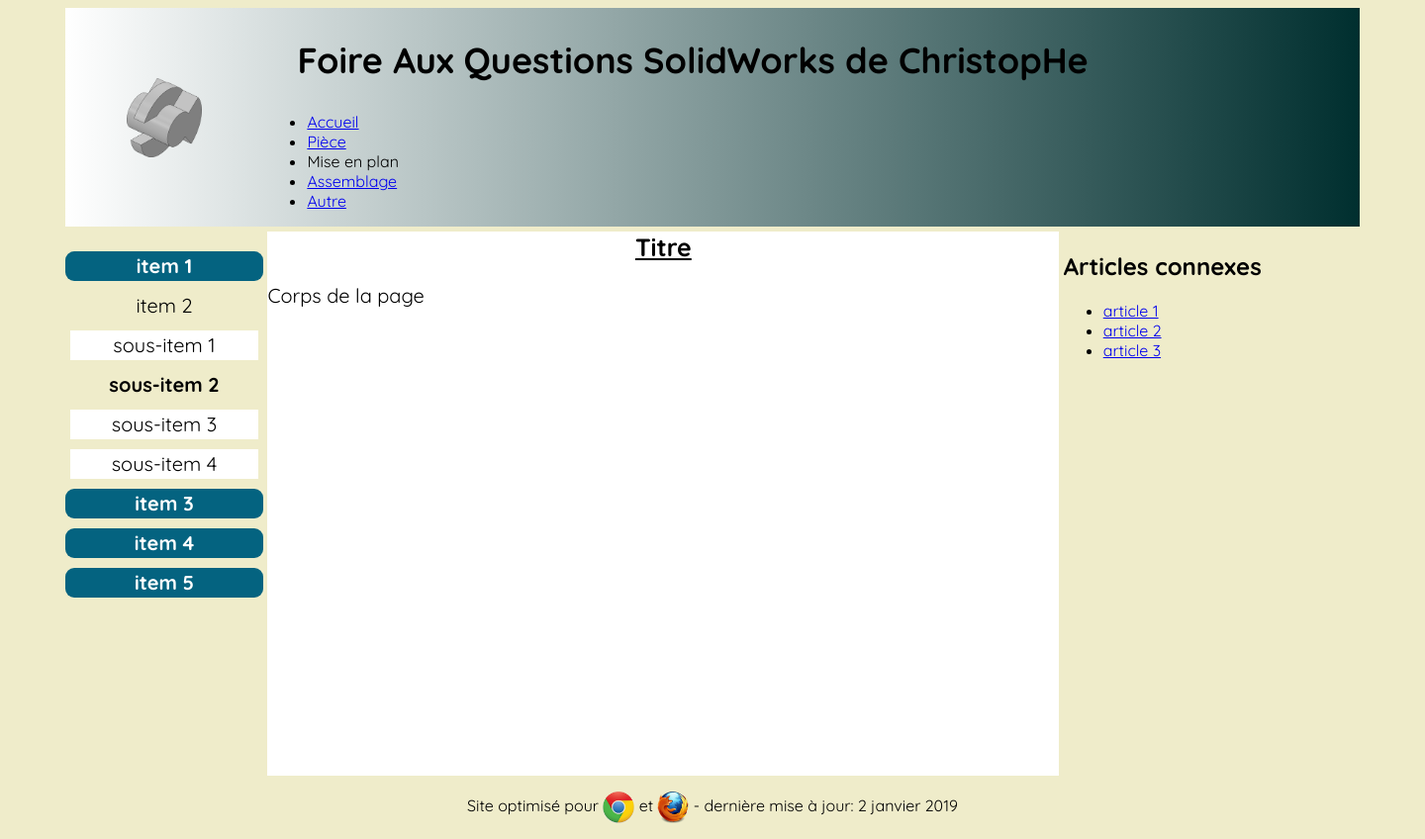
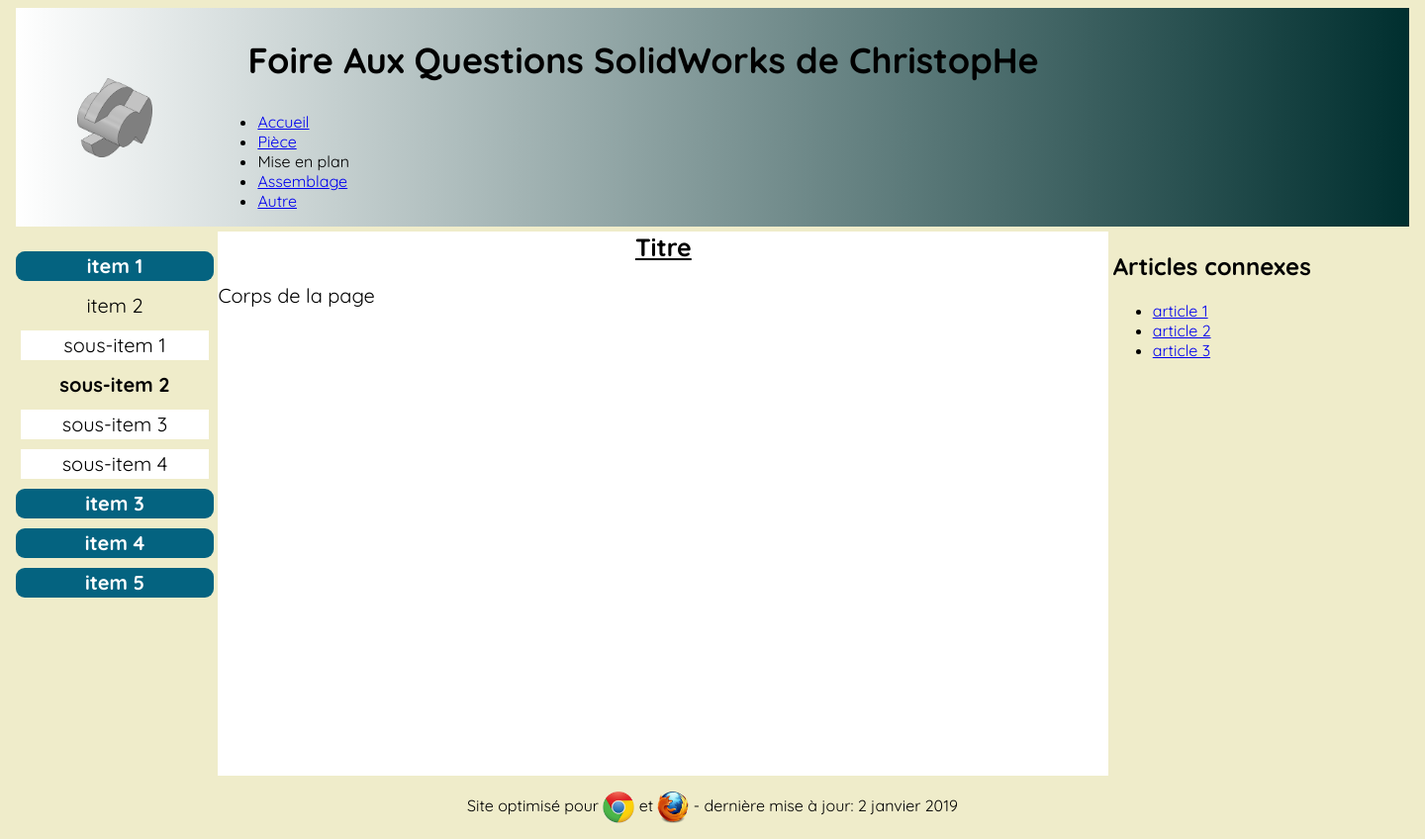
Before and after one commit to Eclipse972/FAQ_SW, a PHP site: page / in a window 1440 px wide. Shown: the whole page at 99% size. Run offline with PHP 8.4, Linux system fonts and the light colour scheme; data that the repository does not hold is empty.

Commit message:
augmentation de la largeur de la colonne centrale

```diff
--- a/Vue/commun.css
+++ b/Vue/commun.css
@@ -8,7 +8,7 @@ body {
 	--couleur5: #002F2F;
 
 	--largeur_1e_colonne:200px;
-	--largeur_2e_colonne:800px;
+	--largeur_2e_colonne:900px;
 	--largeur_3e_colonne:300px;
 	/* fin de déclaraion de variables */
 	background-color:var(--couleur3);
```
